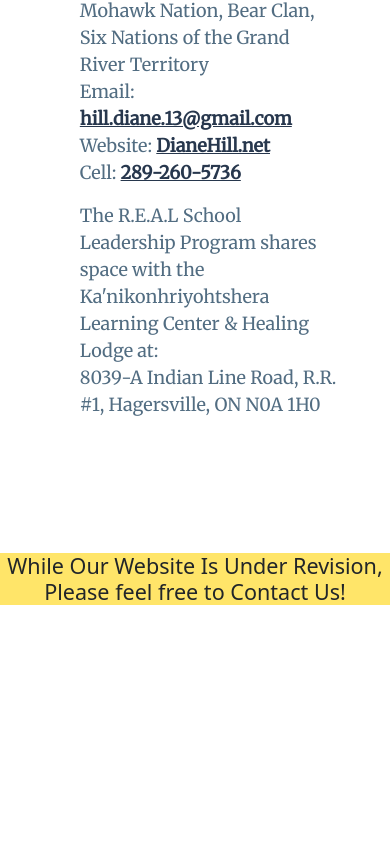
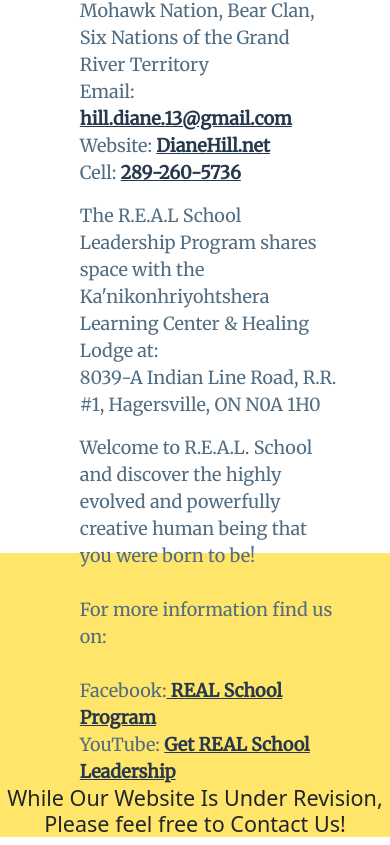
Before and after one commit to MahakExtraID/RealSchoolWebsite, a plain HTML site: page index.html in a window 390 px wide. Shown: the part 3125-3970 px from the top of the page. Before the commit the page ends 3738 px from the top, so only its background shows below. Drawn offline with nearby package versions, Linux system fonts and the light colour scheme; a web font is replaced by a local one.

Commit message:
mobile version contact corrected

```diff
--- a/index.html
+++ b/index.html
@@ -258,6 +258,24 @@
                 referrerpolicy="no-referrer-when-downgrade"
               ></iframe>
             </div>
+
+            <div class="contact-info-right" id="mobile-text-contact">
+              Welcome to R.E.A.L. School and discover the highly evolved and
+              powerfully creative human being that you were born to be!<br />
+              <br />For more information find us on:<br /><br />
+              Facebook:<a
+                href="https://www.facebook.com/getrealschool"
+                class="contact-text-end"
+              >
+                REAL School Program
+              </a>
+              <br />YouTube:
+              <a
+                class="contact-text-end"
+                href="https://www.youtube.com/@getrealschoolleadership6104"
+                >Get REAL School Leadership</a
+              >
+            </div>
           </div>
         </div>
         <div class="right-side" id="contact_end_right">
```
